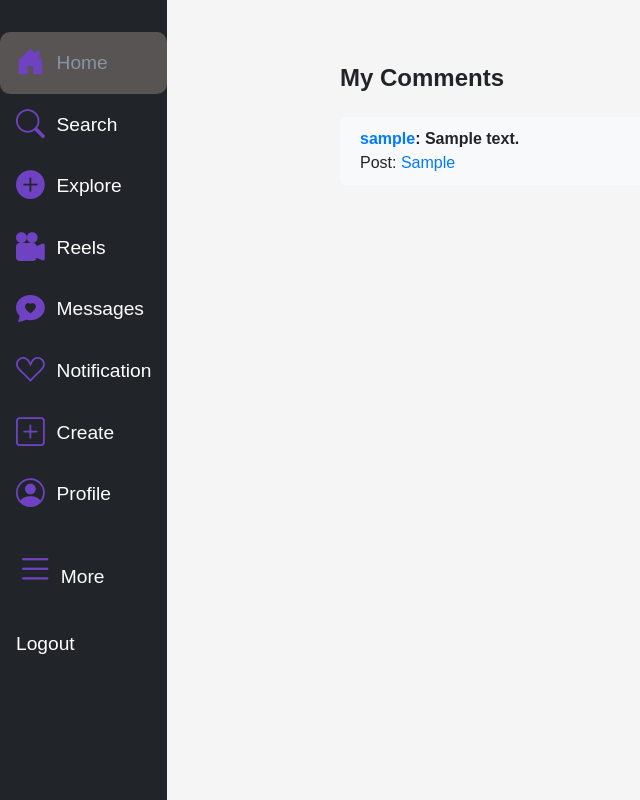
After one commit to yorkings/gramapp, a Django app: page /comment/ in a window 1280 px wide. The commit adds this page. Shown: the whole page, without its empty margins (0-640 px from the left). Run offline with Django 3.2, Linux system fonts and the light colour scheme; a user stored in the database is signed in; tables that the repository leaves empty hold one stand-in row (values such as "Sample post"); some libraries are stand-ins or nearby versions.

Commit message:
My changes

```diff
--- a/Gramapp/gram/forms.py
+++ b/Gramapp/gram/forms.py
@@ -8,6 +8,7 @@ class Postform(forms.ModelForm):
     picture = forms.ImageField(required=True)
     caption = forms.CharField(widget=forms.TextInput(attrs={'class': 'input', 'placeholder': 'Caption'}), required=True)
     tags = forms.CharField(widget=forms.TextInput(attrs={'class': 'input', 'placeholder': 'Tags | Seperate with comma'}), required=True)
+
     class Meta:
         model = Post
         fields = ['picture', 'caption', 'tags']
--- a/Gramapp/gram/urls.py
+++ b/Gramapp/gram/urls.py
@@ -9,5 +9,6 @@ urlpatterns=[
     path('tag/<slug:tag_slug>', Tags, name='tags'),
     path('<uuid:post_id>/like', like, name='like'),
     path('<uuid:post_id>/favourite', favourite, name='favourite'),
+    path('comment/', notification, name='comment1')
 
 ]
--- a/Gramapp/gram/views.py
+++ b/Gramapp/gram/views.py
@@ -144,3 +144,10 @@ def home(request):
 @login_required
 def dashboard(request):
    return render(request,'base.html',{'user':request.user})
+
+
+def notification(request):
+    user = request.user
+    comments = Comment.objects.filter(post__user=user)
+    context = {'comments': comments}
+    return render(request, 'notification.html', context)
--- a/Gramapp/templates/base.html
+++ b/Gramapp/templates/base.html
@@ -26,11 +26,12 @@
         <a href="#" class="menu-item"><i class="bi bi-plus-circle-fill  fa-xl"></i>  explore</a>
         <a href="#" class="menu-item"><i class="bi bi-camera-reels-fill  fa-xl"></i>  Reels</a>
         <a href="#" class="menu-item"><i class="bi bi-chat-heart-fill  fa-xl"></i>  messages</a>
-        <a href="#" class="menu-item"> <i class="bi bi-suit-heart  fa-xl"></i>   notification</a>
+        <a href="{% url 'comment1' %}" class="menu-item"> <i class="bi bi-suit-heart  fa-xl"></i>   notification</a>
         <a href="{% url 'newpost' %}" class="menu-item"><i class="bi bi-plus-square  fa-xl"></i>  create</a>
         <a href="{% url 'profile' user.username %}" class="menu-item"><i class="bi bi-person-circle  fa-xl"></i>  profile</a>
         <div class="More">
           <a href="#" class="menu-item"><i class="bi bi-list fa-2x"></i>more</a>
+          <a href="{% url 'sign-out' %}" class="menu-item"> Logout</a>
         </div>
       </nav>
      </aside>
--- /dev/null
+++ b/Gramapp/templates/notification.html
@@ -0,0 +1,59 @@
+{% extends 'base.html' %}
+
+{% block title %}My Comments{% endblock %}
+
+{% block content %}
+    <style>
+        .container {
+            max-width: 800px;
+            margin: 0 auto;
+            padding: 20px;
+        }
+
+        .my-4 {
+            margin-top: 40px;
+            margin-bottom: 20px;
+            font-size: 24px;
+            font-weight: bold;
+        }
+
+        .list-group {
+            margin-top: 20px;
+        }
+
+        .list-group-item {
+            padding: 10px 20px;
+            border: none;
+            background-color: #f8f9fa;
+        }
+
+        .list-group-item span {
+            font-weight: bold;
+        }
+
+        .list-group-item a {
+            color: #007bff;
+            text-decoration: none;
+        }
+
+        .list-group-item a:hover {
+            text-decoration: underline;
+        }
+    </style>
+
+    <div class="container">
+        <h1 class="my-4">My Comments</h1>
+        <ul class="list-group">
+            {% for comment in comments %}
+                <li class="list-group-item">
+                    <span><a href="{% url 'profile' comment.user.username %}" >{{ comment.user.username }}</a>: </span>
+                    <span>{{ comment.body }}</span>
+                    <br/>
+                    Post: <a href="{% url 'post' comment.post.id %}">{{ comment.post.caption }}</a>
+                </li>
+            {% empty %}
+                <li class="list-group-item">No comments yet.</li>
+            {% endfor %}
+        </ul>
+    </div>
+{% endblock %}
```
Also changed, not shown: Gramapp/templates/details1.html (deleted, +0 -42 lines).
